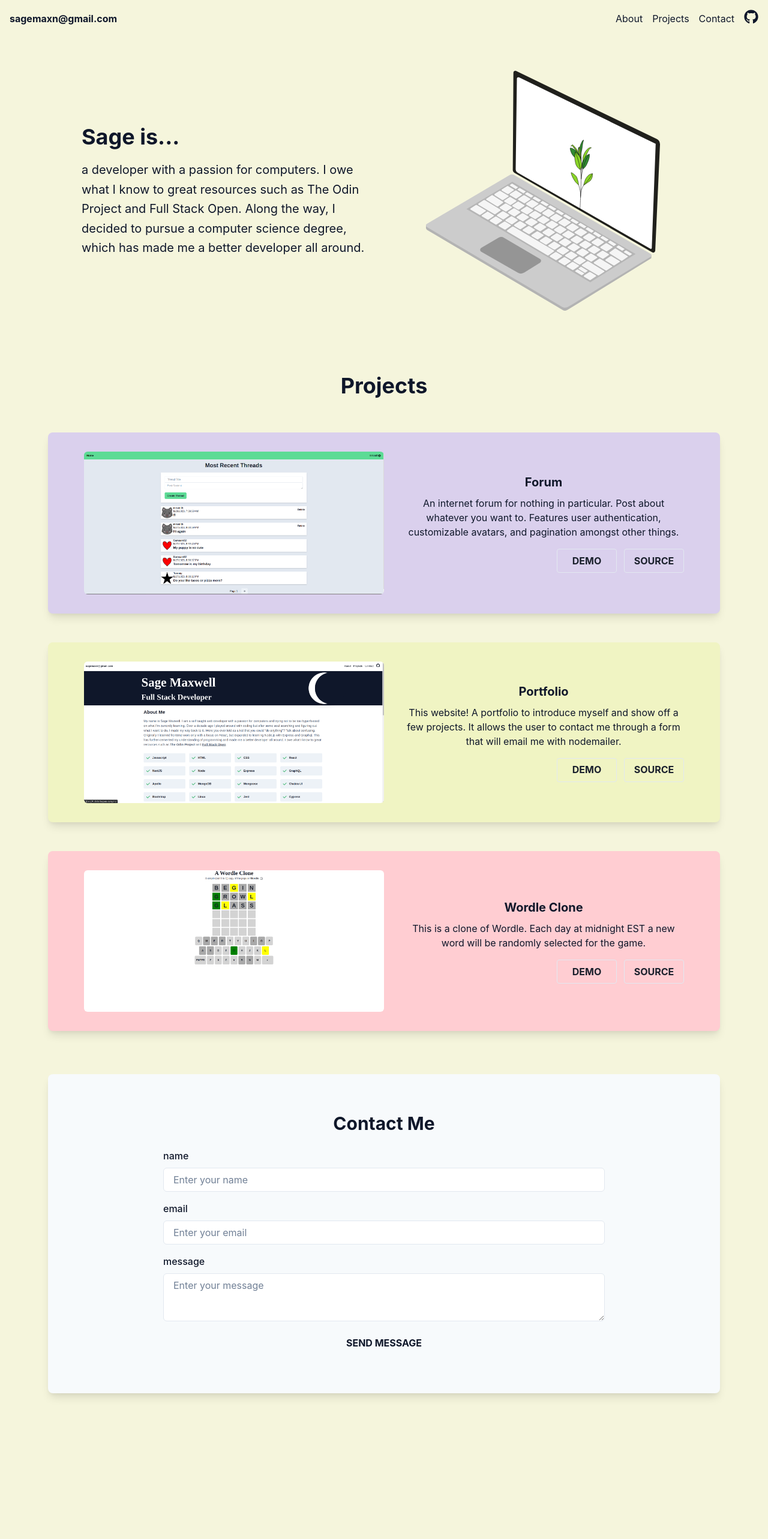
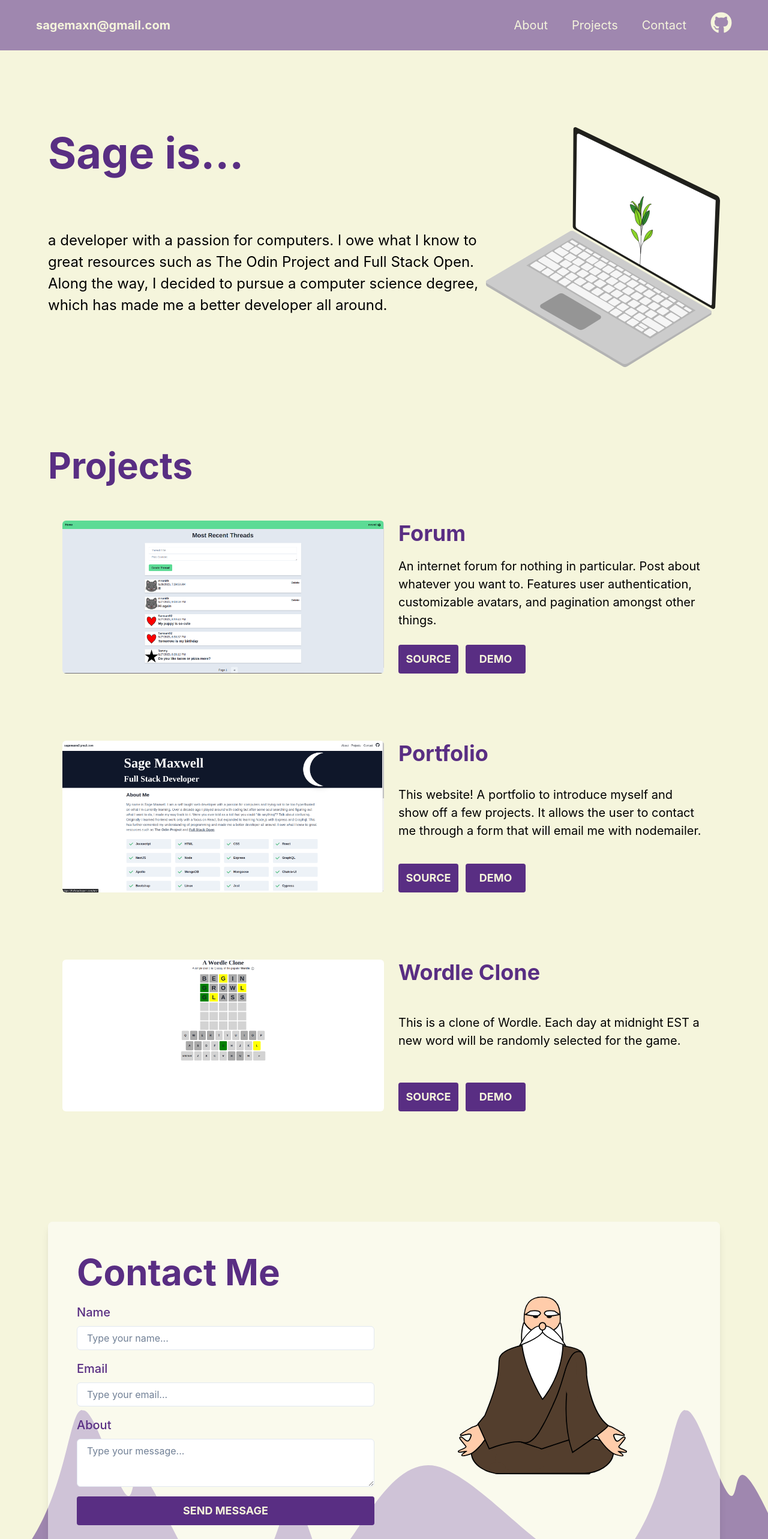
Before and after one commit to sagemaxn/portfolio, a Next.js app in the folder frontend/: page / in a window 1280 px wide. Shown: the top 2566 px of the page at 60% size. Before the commit the page ends 2355 px from the top, so only its background shows below. Built offline with nearby package versions, Linux system fonts and the light colour scheme.

Commit message:
styling/design changes

```diff
--- a/frontend/src/components/About.tsx
+++ b/frontend/src/components/About.tsx
@@ -1,97 +1,56 @@
-import { useEffect, useState } from 'react';
+import { useState } from 'react';
 import { Box, Fade, Flex, Heading, Image, Text } from '@chakra-ui/react';
 
 const info = {
     Developer:
         'a developer with a passion for computers. I owe what I know to great resources such as The Odin Project and Full Stack Open. Along the way, I decided to pursue a computer science degree, which has made me a better developer all around.',
-    Plant: 'a European perennial mint (Salvia officinalis) with grayish-green aromatic leaves used especially in flavoring meats.\n\n-Merriam Webster Dictionary',
-};
-
-const useTypingEffect = (text, delay, toggle) => {
-    const [currentText, setCurrentText] = useState('');
-    const [currentIndex, setCurrentIndex] = useState(0);
-
-    useEffect(() => {
-        setCurrentText('');
-        setCurrentIndex(0);
-    }, [text, toggle]);
-
-    useEffect(() => {
-        if (currentIndex < text.length) {
-            const timeout = setTimeout(() => {
-                setCurrentText(prevText => prevText + text[currentIndex]);
-                setCurrentIndex(prevIndex => prevIndex + 1);
-            }, delay);
-
-            return () => clearTimeout(timeout);
-        }
-    }, [currentIndex, delay, text]);
-
-    return currentText;
+    Plant: 'an aromatic plant with grayish-green leaves that are used as a culinary herb, native to southern Europe and the Mediterranean.\n\n-Oxford English Dictionary',
+    Man: 'a profoundly wise man, especially one who features in ancient history or legend.\n\n-Oxford English Dictionary',
 };
 
 const About = () => {
-    const [toggle, setToggle] = useState(true);
+    const [index, setIndex] = useState(0);
     const [fadeOut, setFadeOut] = useState(false);
+    const infoKeys = Object.keys(info);
 
     const handleClick = () => {
         setFadeOut(true);
         setTimeout(() => {
-            setToggle(prev => !prev);
+            setIndex(prevIndex => (prevIndex + 1) % infoKeys.length);
             setFadeOut(false);
         }, 300);
     };
-
-    const typingText = useTypingEffect(
-        toggle ? info.Developer : info.Plant,
-        15,
-        toggle,
-    );
 
     return (
         <Flex
             alignItems="center"
             direction={['column', 'column', 'row']}
+            height={['600px', '400px']}
             justifyContent="space-between"
-            maxW="1200px"
-            mx="auto"
-            p={[4, 6, 8]}
+            my={['md', 'lg', 'xl']}
         >
-            <Box
-                flex="1"
-                mb={[4, 4, 0]}
-                p={[2, 4, 6]}
-                textAlign={['center', 'center', 'left']}
-            >
-                <Heading
-                    fontSize={['2xl', '3xl', '4xl']}
-                    lineHeight="shorter"
-                    mb={4}
-                >
-                    Sage is...
-                </Heading>
-                <Fade in={!fadeOut}>
+            <Flex direction="column" flex="1" height="100%">
+                <Heading fontSize={['5xl', '6xl', '7xl']}>Sage is...</Heading>
+                <Flex alignItems="center" flex="1" justifyContent="center">
+                    <Fade in={!fadeOut} transition={{ enter: { duration: 2 } }}>
                         <Text
+                            color="black"
                             cursor="pointer"
-                        fontSize={['md', 'lg', 'xl']}
-                        lineHeight="tall"
+                            fontSize={['lg', 'xl', '2xl']}
                             onClick={handleClick}
                             whiteSpace="pre-wrap"
                         >
-                        {typingText}
+                            {info[infoKeys[index]]}
                         </Text>
                     </Fade>
-            </Box>
-            <Box
-                alignItems="center"
-                display="flex"
-                flex="1"
-                justifyContent="center"
-                maxW={['100%', '80%', '50%']}
-                p={[2, 4, 6]}
-            >
+                </Flex>
+            </Flex>
+            <Box>
                 <Image
-                    boxSize={['150px', '250px', '400px']}
+                    alt={
+                        'simple drawing of a laptop with a sage plant on its screen'
+                    }
+                    height={['300px', '300px', '400px']}
                     objectFit="contain"
                     src="/images/laptop.svg"
                 />
--- /dev/null
+++ b/frontend/src/components/Background.tsx
@@ -0,0 +1,22 @@
+import { Box } from '@chakra-ui/react';
+import React from 'react';
+
+const Background = () => (
+    <>
+        {/* Mountain at bottom */}
+        <Box
+            bgImage="url('/images/mountain.svg')"
+            bgPosition={'bottom'}
+            bgRepeat="repeat-x"
+            bgSize="contain"
+            bottom={0}
+            h={['200px', '250px', '400px']}
+            left={0}
+            position="absolute"
+            w="100%"
+            zIndex={-1}
+        />
+    </>
+);
+
+export default Background;
--- a/frontend/src/components/Contact.tsx
+++ b/frontend/src/components/Contact.tsx
@@ -1,6 +1,14 @@
 import React from 'react';
 import { Form, Formik } from 'formik';
-import { Box, Button, Flex, Heading, useToast, VStack } from '@chakra-ui/react';
+import {
+    Box,
+    Button,
+    Flex,
+    Heading,
+    Image,
+    useToast,
+    VStack,
+} from '@chakra-ui/react';
 import { CustomInput } from './FormInput';
 import { MessageInput } from './MessageInput';
 import { useContactMutation } from '../generated/graphql';
@@ -10,23 +18,25 @@ function Contact() {
     const toast = useToast();
 
     return (
+        <Box id="contact" pb={'sm'} w="100%">
             <Flex
-            align="center"
-            bg="gray.50"
+                bg="rgba(255, 255, 255, 0.5)"
                 borderRadius="lg"
                 boxShadow="lg"
-            justify="center"
-            marginBottom={[4, 6, 8]}
+                direction={['column', 'column', 'row']}
+                justify="space-between"
+                mb={['sm', 'lg', 'xl']}
                 p={[4, 6, 8]}
                 w="full"
+                zIndex={1}
             >
-            <Box maxW="800px" p={[4, 6, 8]} w="full">
-                <Heading fontSize={['2xl', '3xl']} mb={6} textAlign="center">
-                    Contact Me
-                </Heading>
+                <Box maxW="800px" p={4} w={['full', 'full', '50%']}>
                     <Formik
                         initialValues={{ name: '', email: '', message: '' }}
-                    onSubmit={async (values, { setSubmitting, resetForm }) => {
+                        onSubmit={async (
+                            values,
+                            { setSubmitting, resetForm },
+                        ) => {
                             try {
                                 const response = await contact({
                                     variables: values,
@@ -71,21 +81,24 @@ function Contact() {
                         {props => (
                             <Form>
                                 <VStack align="stretch" spacing={4}>
+                                    <Heading fontSize={['4xl', '5xl', '6xl']}>
+                                        Contact Me
+                                    </Heading>
                                     <CustomInput
-                                    label="name"
+                                        label="Name"
                                         name="name"
-                                    placeholder="Enter your name"
+                                        placeholder="Type your name..."
                                     />
                                     <CustomInput
-                                    label="email"
+                                        label="Email"
                                         name="email"
-                                    placeholder="Enter your email"
+                                        placeholder="Type your email..."
                                         type="email"
                                     />
                                     <MessageInput
-                                    label="message"
+                                        label="About"
                                         name="message"
-                                    placeholder="Enter your message"
+                                        placeholder="Type your message..."
                                     />
                                     <Button
                                         isLoading={props.isSubmitting}
@@ -98,7 +111,23 @@ function Contact() {
                         )}
                     </Formik>
                 </Box>
+                <Box
+                    alignItems="center"
+                    display="flex"
+                    justifyContent="center"
+                    mb={'2'}
+                    p={4}
+                    w={['full', 'full', '50%']}
+                >
+                    <Image
+                        alt='simple drawing of a "sage" (wise man) meditating'
+                        boxSize={['200px', '250px', '300px']}
+                        objectFit="contain"
+                        src="/images/sage.svg"
+                    />
+                </Box>
             </Flex>
+        </Box>
     );
 }
 
--- a/frontend/src/components/FormInput.tsx
+++ b/frontend/src/components/FormInput.tsx
@@ -14,7 +14,7 @@ export const CustomInput = ({ label, ...props }: Props): JSX.Element => {
 
     return (
         <FormControl isInvalid={meta.touched && !!meta.error}>
-            <FormLabel>{label}</FormLabel>
+            <FormLabel fontSize={'xl'}>{label}</FormLabel>
             <Input {...field} {...props} background={'white'} />
         </FormControl>
     );
--- a/frontend/src/components/MessageInput.tsx
+++ b/frontend/src/components/MessageInput.tsx
@@ -14,7 +14,7 @@ export const MessageInput = ({ label, ...props }: Props): JSX.Element => {
 
     return (
         <FormControl isInvalid={meta.touched && !!meta.error}>
-            <FormLabel>{label}</FormLabel>
+            <FormLabel fontSize={'xl'}>{label}</FormLabel>
             <Textarea {...field} {...props} background={'white'} />
         </FormControl>
     );
--- a/frontend/src/components/Navbar.tsx
+++ b/frontend/src/components/Navbar.tsx
@@ -2,6 +2,7 @@ import { useCallback, useRef } from 'react';
 import {
     Box,
     Flex,
+    HStack,
     Icon,
     IconButton,
     Link,
@@ -46,14 +47,18 @@ const Navbar = () => {
     return (
         <Flex
             alignItems="center"
-            bg="#F5F5DC"
-            padding="1rem"
+            bg="purple"
+            color={'beige'}
+            fontSize={['md', 'lg', 'xl']}
+            padding={'xs'}
             position="sticky"
             ref={navbarRef}
             top="0"
-            zIndex="100"
+            zIndex={5}
         >
-            <Box fontWeight={'bold'}>sagemaxn@gmail.com</Box>
+            <Box fontWeight={'bold'} mx={[0, 'sm']}>
+                sagemaxn@gmail.com
+            </Box>
             <Spacer />
             {displayFullBar ? (
                 <FullBar handleScroll={handleScroll} />
@@ -65,24 +70,20 @@ const Navbar = () => {
 };
 
 const FullBar = ({ handleScroll }) => (
-    <>
-        <Box cursor="pointer" ml="1rem" onClick={() => handleScroll('about')}>
+    <HStack gap={'sm'} mx={'sm'}>
+        <Box cursor="pointer" onClick={() => handleScroll('about')}>
             About
         </Box>
-        <Box
-            cursor="pointer"
-            ml="1rem"
-            onClick={() => handleScroll('projects')}
-        >
+        <Box cursor="pointer" onClick={() => handleScroll('projects')}>
             Projects
         </Box>
-        <Box cursor="pointer" ml="1rem" onClick={() => handleScroll('contact')}>
+        <Box cursor="pointer" onClick={() => handleScroll('contact')}>
             Contact
         </Box>
-        <Link href="https://github.com/sagemaxn" isExternal ml="1rem">
-            <Icon as={FaGithub} boxSize={6} />
+        <Link href="https://github.com/sagemaxn" isExternal>
+            <Icon as={FaGithub} boxSize={9} />
         </Link>
-    </>
+    </HStack>
 );
 
 const Hamburger = ({ handleScroll }) => (
@@ -90,11 +91,12 @@ const Hamburger = ({ handleScroll }) => (
         <MenuButton
             aria-label="Options"
             as={IconButton}
+            bg={'purple'}
             color={'black'}
             icon={<HamburgerIcon />}
-            variant="outline"
+            mx={[0, 'sm']}
         />
-        <MenuList>
+        <MenuList color={'darkP'}>
             <MenuItem onClick={() => handleScroll('about')}>About</MenuItem>
             <MenuItem onClick={() => handleScroll('projects')}>
                 Projects
--- a/frontend/src/components/Projects.tsx
+++ b/frontend/src/components/Projects.tsx
@@ -8,7 +8,6 @@ import {
     Link,
     Stack,
     Text,
-    useBreakpointValue,
 } from '@chakra-ui/react';
 
 const projectsData = [
@@ -41,51 +40,42 @@ const projectsData = [
     },
 ];
 
-const Project = ({ source, description, image, title, alt, demo, bgColor }) => {
+const Project = ({ source, description, image, title, alt, demo }) => {
     return (
-        <Center
-            bg={bgColor}
-            borderRadius="lg"
-            boxShadow="lg"
-            m={[4, 6]}
-            p={[4, 6, 8]}
-            w="full"
-        >
+        <Center my={'sm'} p={[2, 4, 6]} w="full">
             <Stack
-                align="center"
+                align="stretch"
                 direction={['column', 'column', 'row']}
-                maxW="1000px"
-                spacing={[4, 6, 8]}
+                spacing={[2, 4, 6]}
                 w="full"
             >
                 <Image
                     alt={alt}
                     borderRadius="md"
+                    objectFit="cover"
                     src={image}
                     w={['100%', '75%', '50%']}
                 />
-                <Box>
-                    <Text fontSize={['lg', 'xl']} fontWeight="bold" mb={2}>
+                <Box
+                    display="flex"
+                    flex="1"
+                    flexDirection="column"
+                    justifyContent="space-between"
+                >
+                    <Heading fontSize={['xl', '4xl']} fontWeight="bold" mb={2}>
                         {title}
-                    </Text>
-                    <Text fontSize={['sm', 'md']} mb={4}>
+                    </Heading>
+                    <Text color={'black'} fontSize={['lg', 'xl']} mb={4}>
                         {description}
                     </Text>
-                    <Stack
-                        direction={'row-reverse'}
-                        justifyContent={{ base: 'center', sm: 'flex-start' }}
-                        spacing={3}
-                    >
+
+                    <Stack direction={'row'} spacing={3}>
                         <Link href={source} isExternal>
-                            <Button variant="outline" w={'100px'}>
-                                Source
-                            </Button>
+                            <Button w={'100px'}>Source</Button>
                         </Link>
                         {demo && (
                             <Link href={`https://${demo}`} isExternal>
-                                <Button variant="outline" w={'100px'}>
-                                    Demo
-                                </Button>
+                                <Button w={'100px'}>Demo</Button>
                             </Link>
                         )}
                     </Stack>
@@ -96,20 +86,12 @@ const Project = ({ source, description, image, title, alt, demo, bgColor }) => {
 };
 
 const Projects = () => {
-    const colors = ['#DAD0ED', '#F0F4C3', '#FFCDD2'];
-
     return (
-        <Box id="projects" py={[8, 12]} textAlign="center" w="full">
-            <Heading fontSize={['2xl', '3xl', '4xl']} mb={8}>
-                Projects
-            </Heading>
+        <Box id="projects" my={['md', 'lg', 'xl']} w="full">
+            <Heading fontSize={['4xl', '5xl', '6xl']}>Projects</Heading>
             <Flex align="center" direction="column">
                 {projectsData.map((project, index) => (
-                    <Project
-                        bgColor={colors[index % colors.length]}
-                        key={index}
-                        {...project}
-                    />
+                    <Project key={index} {...project} />
                 ))}
             </Flex>
         </Box>
--- a/frontend/src/pages/_app.tsx
+++ b/frontend/src/pages/_app.tsx
@@ -10,47 +10,62 @@ const Button = {
         borderRadius: 'base',
     },
     sizes: {
-        sm: {
-            fontSize: 'sm',
-            px: 4,
-            py: 3,
-        },
         md: {
             fontSize: 'md',
-            px: 6,
-            py: 4,
+        },
+        lg: {
+            fontSize: 'lg',
         },
     },
     variants: {
-        outline: {
-            border: '1px solid'
-        },
         solid: {
-            bg: '#white',
-            color: '#black',
+            bg: 'darkP',
+            color: 'beige',
+            _hover: {
+                bg: 'purple',
+            },
         },
     },
     defaultProps: {
-        size: 'md',
+        size: 'lg',
+        variant: 'solid',
     },
 };
 
 const theme = extendTheme({
     colors: {
-        blue: '#0F172A',
+        beige: '#F5F5DC',
+        purple: '#9F87AF',
+        darkP: '#592E83',
+        brown: '#533E2D',
     },
     styles: {
         global: {
             body: {
-                //beige
-                bg: '#F5F5DC',
-                //a kind of dark blue
-                color: '#0F172A',
+                bg: 'beige',
+                color: 'darkP',
+            },
+            '*, *::before, *::after': {
+                margin: 0,
+                padding: 0,
+                boxSizing: 'border-box',
             },
         },
     },
+    space: {
+        // Define consistent spacing values
+        xs: '1em',
+        sm: '2em',
+        md: '4em',
+        lg: '6em',
+        xl: '8em',
+    },
     components: {
         Button,
+        Text: {
+            color: 'black',
+            fontWeight: 'medium',
+        },
     },
 });
 
--- a/frontend/src/pages/index.tsx
+++ b/frontend/src/pages/index.tsx
@@ -1,14 +1,20 @@
 import About from '../components/About';
 import Navbar from '../components/Navbar';
 import Projects from '../components/Projects';
-import Contact from '../components/Contact';
+import Background from '../components/Background';
+import dynamic from 'next/dynamic';
+//currently a hydration issue with this component
+const Contact = dynamic(() => import('../components/Contact'), {
+    ssr: false,
+});
 import { Container } from '@chakra-ui/react';
 
 export default function Home() {
     return (
         <>
+            <Background />
             <Navbar />
-            <Container maxW={'6xl'}>
+            <Container maxW={['6xl']}>
                 <About />
                 <Projects />
                 <Contact />
```
Also changed, not shown: frontend/public/images/mountain.svg (added), frontend/public/images/sage.svg (added). Lines whose indentation alone changed are shown as unchanged.
